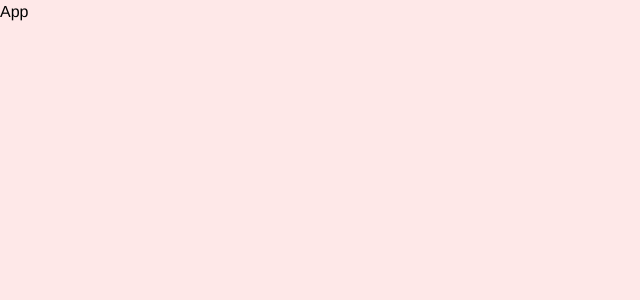
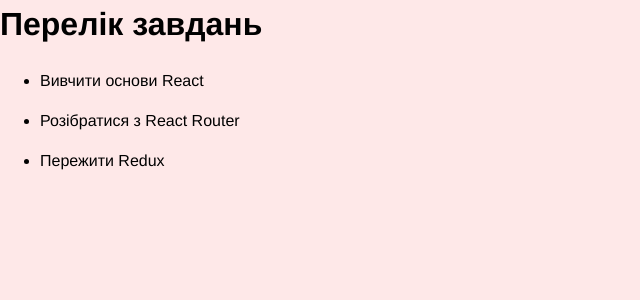
Before and after one commit to Allovallo/react-pract-todos-01, a React (Create React App) app: page / in a window 1280 px wide. Shown: the top 300 px of the page, without its empty margins (0-640 px from the left). Built offline with nearby package versions, Linux system fonts and the light colour scheme.

Commit message:
files updated

```diff
--- a/src/App.js
+++ b/src/App.js
@@ -1,7 +1,21 @@
+import React, { Component } from 'react';
 import './styles/base.scss';
+import TodoList from 'components/TodoList/TodoList';
+import initialTodos from '../src/todos.json';
 
-function App() {
-  return <div>App</div>;
+class App extends Component {
+  state = {
+    todos: [],
+  };
+
+  render() {
+    return (
+      <div>
+        <h1>Перелік завдань</h1>
+        <TodoList todos={initialTodos} />
+      </div>
+    );
+  }
 }
 
 export default App;
--- a/src/components/TodoList/TodoList.js
+++ b/src/components/TodoList/TodoList.js
@@ -0,0 +1,11 @@
+const TodoList = ({ todos }) => (
+  <ul>
+    {todos.map(({ id, text }) => (
+      <li key={id}>
+        <p>{text}</p>
+      </li>
+    ))}
+  </ul>
+);
+
+export default TodoList;
```
